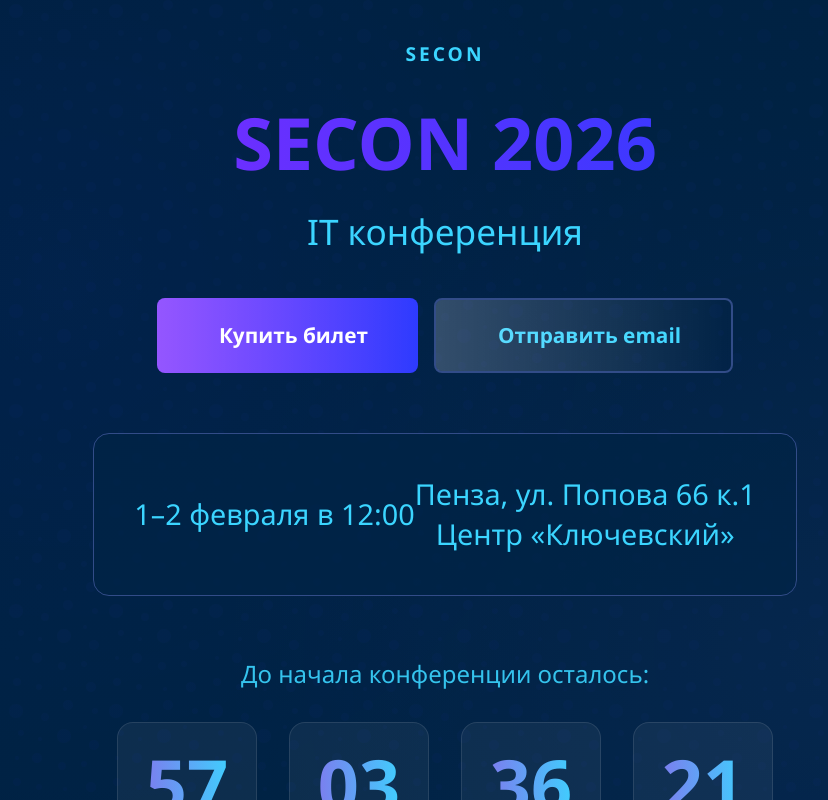
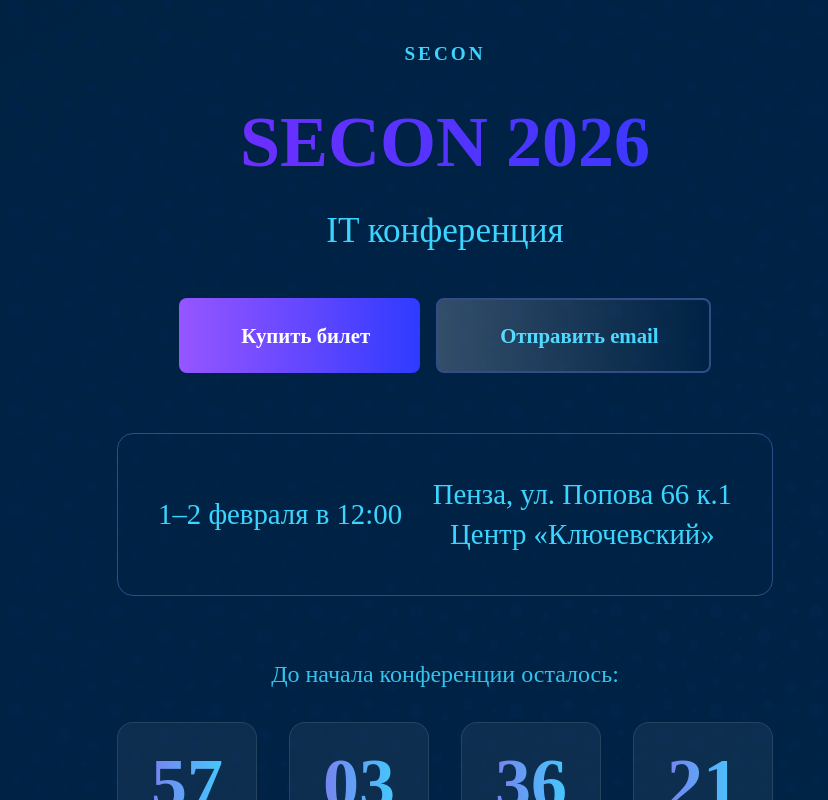
Before and after one commit to Aleksstepanov/smena-2025, a Vue app in the folder Sec2026/Sec2026/: page / in a window 1280 px wide. Shown: the top 800 px of the page, without its empty margins (195-1023 px from the left). Built offline with nearby package versions, Linux system fonts and the light colour scheme.

Commit message:
Шрифты

```diff
--- a/Sec2026/Sec2026/src/styles/vars.css
+++ b/Sec2026/Sec2026/src/styles/vars.css
@@ -1,5 +1,4 @@
 :root {
-  /* Основные цвета */
   --primary: #2e3bff; /* Основной акцентный цвет (кнопки) */
   --secondary: #324c88; /* Вторичный цвет (рамки, элементы) */
   --background: #002447; /* Тёмный фон страницы */
@@ -7,19 +6,10 @@
   --accent-light: #3bd5ff; /* Светлый акцент */
   --accent-purple: #8176ed; /* Фиолетовый акцент */
   --gray-medium: #aaaaaa; /* Серый для теней/разделителей */
-
-  /* Градиенты */
   --gradient-start: #7a2cff; /* Начало градиента */
   --gradient-end: #2e3bff; /* Конец градиента */
-
-  /* Стилистика */
   --radius: 8px; /* Радиус скругления углов */
   --space: 16px; /* Базовый отступ между элементами */
-
-  /* Дополнительные переменные для удобства */
-  --primary-rgb: 46, 59, 255;
-  --accent-purple-rgb: 129, 118, 237;
-
-  /* Шрифты */
-  --font-main: 'Segoe UI', Tahoma, Geneva, Verdana, sans-serif;
+  --font-family-monda: "Monda", sans-serif;
+  --font-family-space: "Space Grotesk", sans-serif;
 }
```
